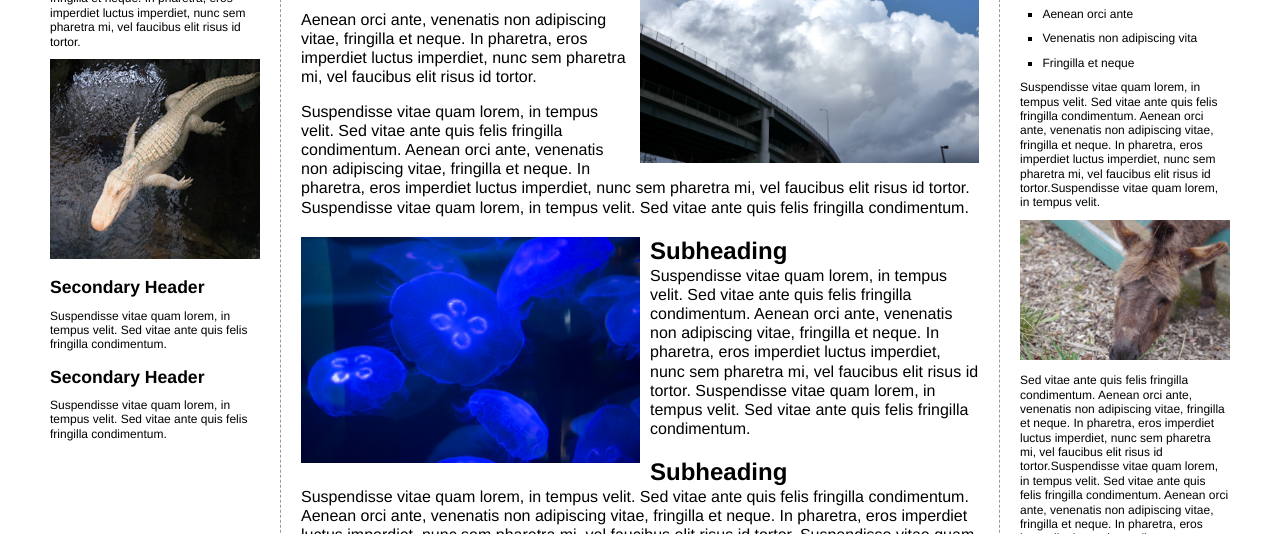
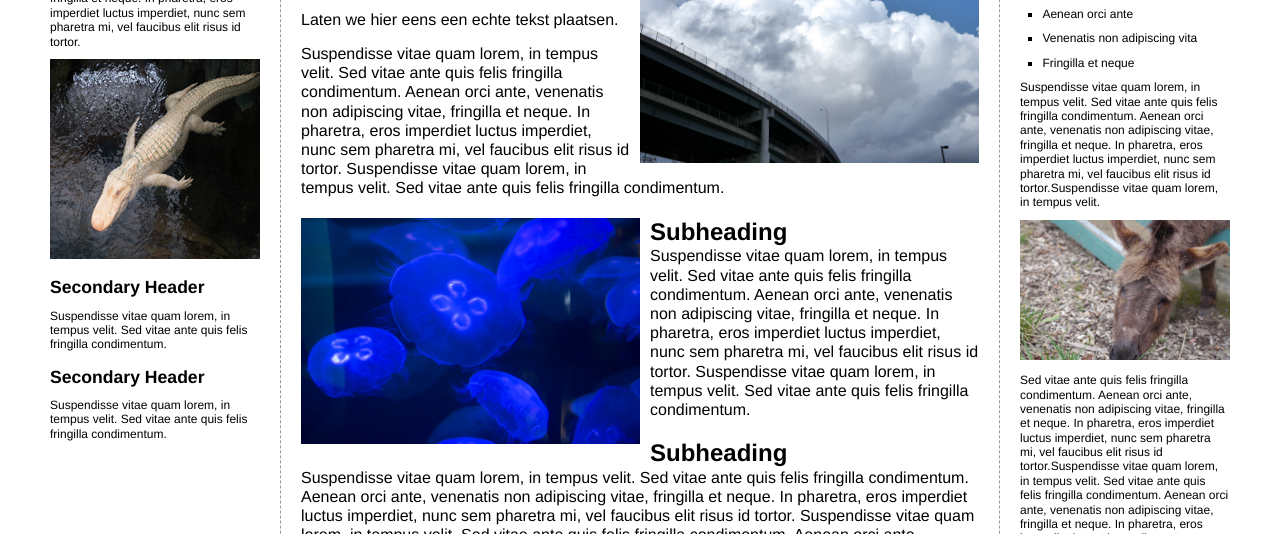
Before and after one commit to youneskissami/dw2versiebeheer, a plain HTML site: page html/index.html in a window 1280 px wide. Shown: the part 266-800 px from the top of the page. Drawn offline with Linux system fonts and the light colour scheme.

Commit message:
deftige tekst

```diff
--- a/html/index.html
+++ b/html/index.html
@@ -34,9 +34,7 @@
               />Laten we hier eens wat mensentaal typen. Zoals je ziet is dit een wijziging die ik aanbreng in dit project.
             </p>
             <p>
-              Aenean orci ante, venenatis non adipiscing vitae, fringilla et
-              neque. In pharetra, eros imperdiet luctus imperdiet, nunc sem
-              pharetra mi, vel faucibus elit risus id tortor.
+              Laten we hier eens een echte tekst plaatsen.
             </p>
             <p>
               Suspendisse vitae quam lorem, in tempus velit. Sed vitae ante quis
```
Also changed, not shown: index.html (+1 -0 lines).
